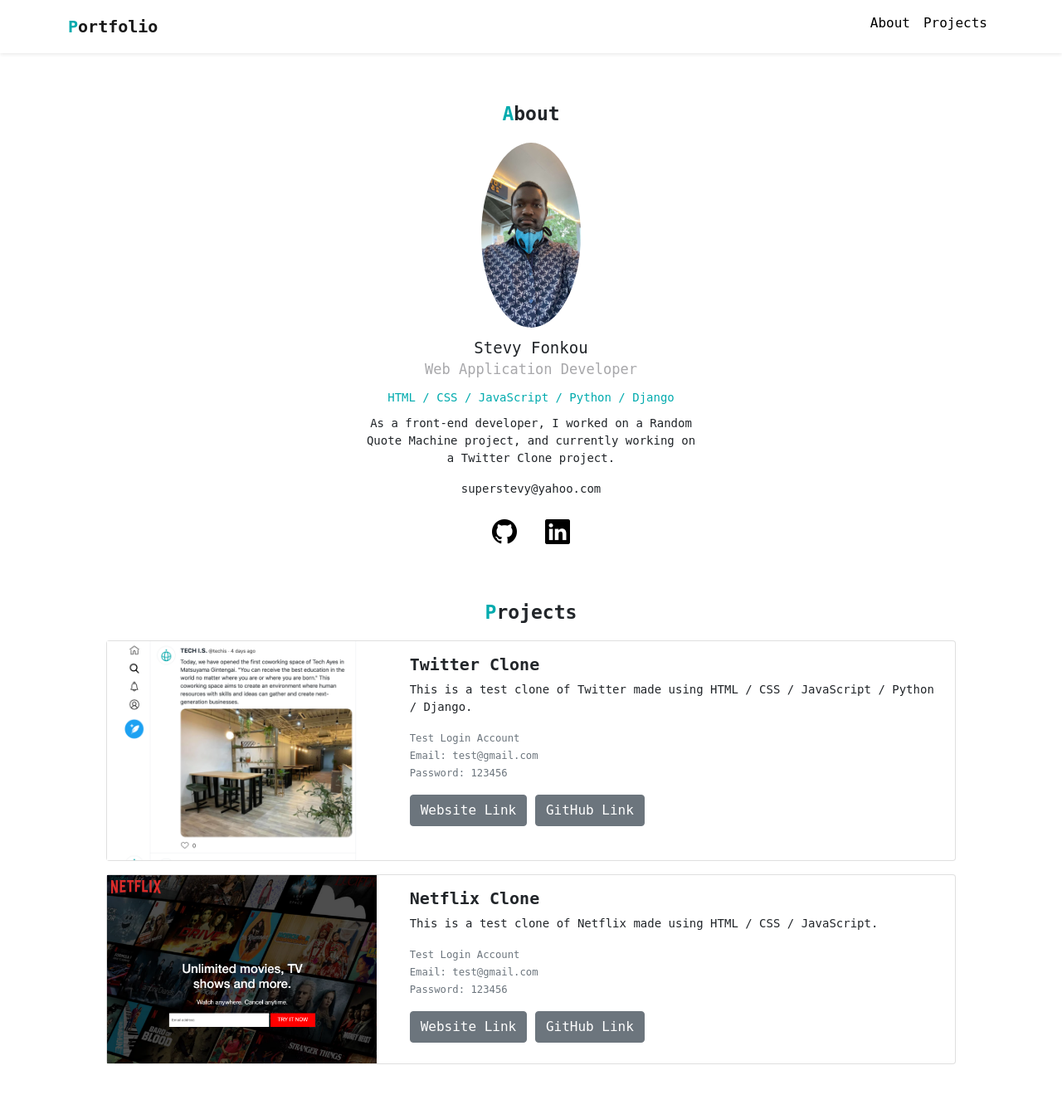
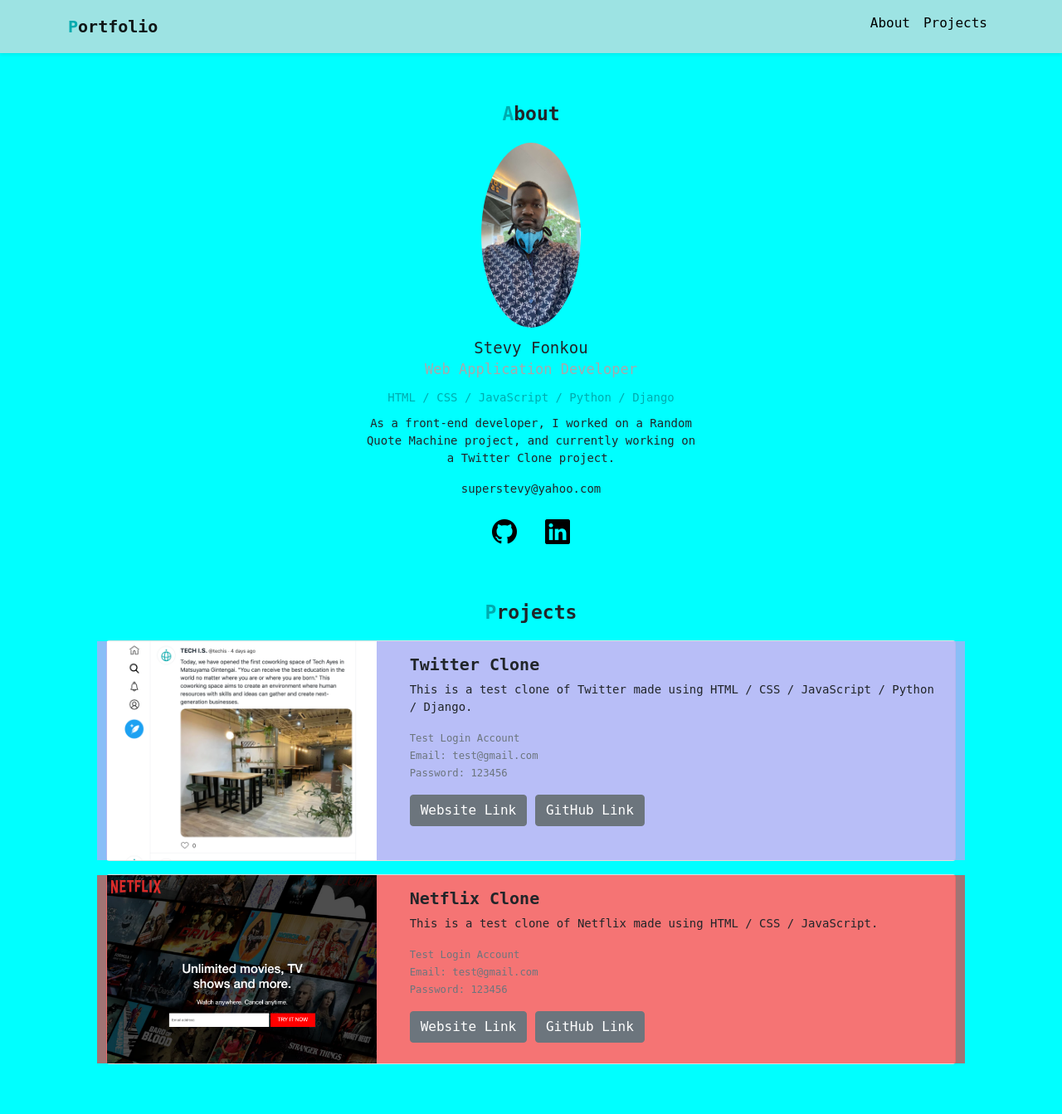
Before and after one commit to superstevy/Portfolio, a PHP site: page / in a window 1280 px wide. Shown: the whole page at 83% size. Run offline with PHP 8.4, Linux system fonts and the light colour scheme; some libraries are stand-ins or nearby versions.

Commit message:
Added more styles

```diff
--- a/index.html
+++ b/index.html
@@ -62,7 +62,7 @@
             <h2><span class="font-primary">P</span>rojects</h2>
 
             <div class="card mb-3">
-                <div class="row">
+                <div class="row blue">
                     <div class="col-md-4">
                         <img src="img/project-twitter.png" alt="Twitter Project">
                     </div>
@@ -83,7 +83,7 @@
             </div>
 
             <div class="card mb-3">
-                <div class="row">
+                <div class="row red">
                     <div class="col-md-4">
                         <img src="img/project-netflix.png" alt="Twitter Project">
                     </div>
--- a/style.css
+++ b/style.css
@@ -6,6 +6,7 @@
 
 body {
     font-family: "monospace", sans-serif;
+    background-color: aqua;
 }
 
 .font-primary {
@@ -29,6 +30,10 @@
 
 a.font-black {
     color: #000 !important;
+}
+
+.navbar {
+    background-color: rgba(221, 216, 216, 0.713);
 }
 
 /*********************
@@ -101,3 +106,11 @@
 #projects .card-title {
     font-weight: bold;
 }
+
+#projects .card .blue {
+    background-color: #a8b0f5d0;
+}
+
+#projects .card .red {
+    background-color: #f13131ab;
+}
```
